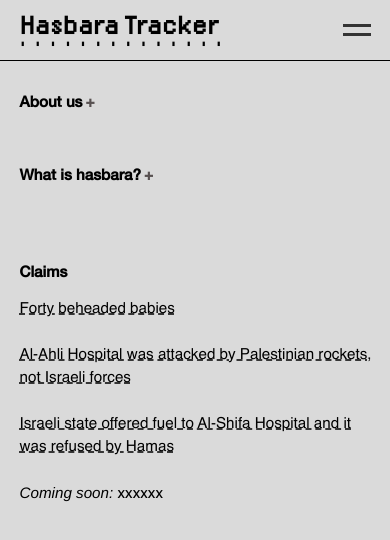
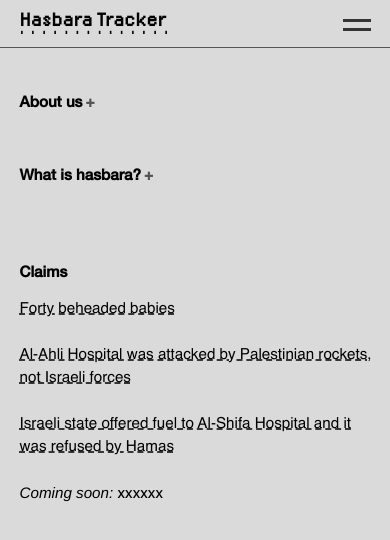
Before and after one commit to tamtzekin/hasbara-tracker, a React (Create React App) app: page / in a window 390 px wide. Shown: the top 540 px of the page. Built offline with nearby package versions, Linux system fonts and the light colour scheme.

Commit message:
tighter header (mobile)

```diff
--- a/src/App.css
+++ b/src/App.css
@@ -383,9 +383,9 @@ h2 .expand-text {
         background: #dadada;
         z-index: 5;
         width: 100%;
-        padding-top: 5px;
-        padding-bottom: 55px;
-        border-bottom: solid 0.5px;
+        padding-top: 0px;
+        padding-bottom: 47px;
+        border-bottom: solid 0.5px #585151;
     }
 
     /* .filters {
--- a/src/components/Homepage.css
+++ b/src/components/Homepage.css
@@ -44,7 +44,7 @@ h1.ht-heading {
 
     h1.ht-heading {
         font-family: 'LoRes_Regular';
-        font-size: 1.7em;
+        font-size: 1.25em;
         position: absolute;
         left: 5%;
         margin-top: 2%;
@@ -52,8 +52,8 @@ h1.ht-heading {
     }
 
     #dots {
-        margin-top: 5%;
+        margin-top: 4%;
         margin-left: -9%;
-        font-size: 1.7em;
+        font-size: 1.25em;
     }
 }
```
